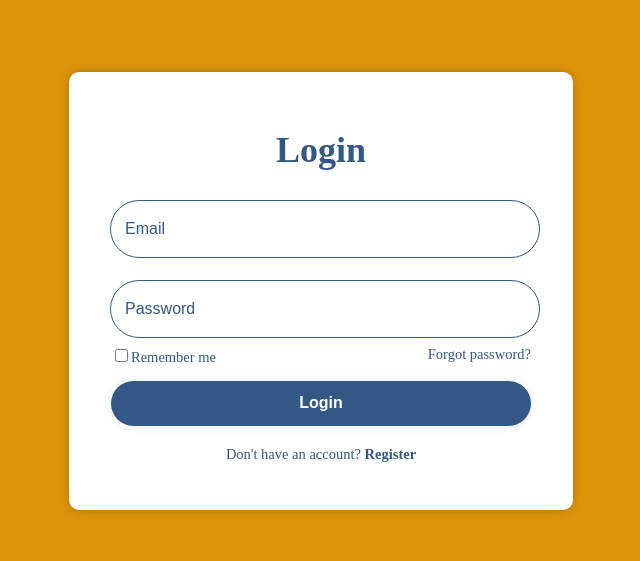
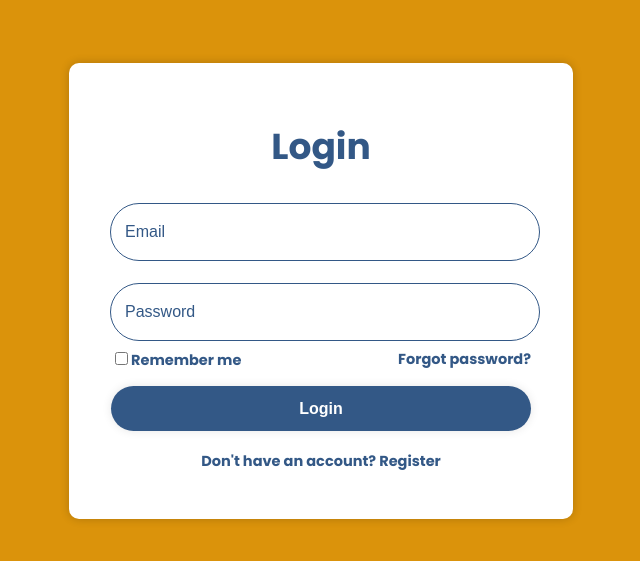
Before and after one commit to chrism-la/Cooked, a React (Create React App) app in the folder client/: page /login in a window 1280 px wide. Shown: the part 109-670 px from the top of the page, without its empty margins (319-959 px from the left). Built offline with nearby package versions, Linux system fonts and the light colour scheme; a web font is replaced by a local one.

Commit message:
styled logout button

```diff
--- a/client/src/scss/Login.css
+++ /dev/null
@@ -1,101 +0,0 @@
-.login-background {
-  display: flex;
-  justify-content: center;
-  align-items: center;
-  min-height: 100vh;
-  background-color: #db930b;
-  background-size: cover;
-  background-position: center;
-}
-
-.login-wrapper {
-  width: 420px;
-  background-color: white;
-  border: 2px solid rgba(255, 255, 255, 0.2);
-  -webkit-backdrop-filter: blur(20px);
-          backdrop-filter: blur(20px);
-  box-shadow: 0 0 10px rgba(0, 0, 0, 0.2);
-  color: #335886;
-  border-radius: 10px;
-  padding: 30px 40px;
-}
-.login-wrapper h1 {
-  font-size: 36px;
-  text-align: center;
-}
-.login-wrapper .input-box {
-  position: relative;
-  width: 100%;
-  height: 50px;
-  margin: 30px 0;
-}
-.login-wrapper .input-box input {
-  text-align: start;
-  width: 100%;
-  height: 100%;
-  background: transparent;
-  border: none;
-  outline: 1px solid #335886;
-  border: 2px solid rgba(255, 255, 255, 0.2);
-  border-radius: 40px;
-  font-size: 16px;
-  color: #335886;
-}
-.login-wrapper .input-box input::-moz-placeholder {
-  color: #335886;
-  padding-left: 10px;
-}
-.login-wrapper .input-box input::placeholder {
-  color: #335886;
-  padding-left: 10px;
-}
-.login-wrapper .input-box i {
-  position: absolute;
-  right: 20px;
-  top: 50%;
-  transform: translateY(-50%);
-  font-size: 20px;
-}
-.login-wrapper .remember-forgot {
-  display: flex;
-  justify-content: space-between;
-  font-size: 14.5px;
-  margin: -15px 0 15px;
-}
-.login-wrapper .remember-forgot label input {
-  accent-color: #335886;
-  margin-right: 3px;
-}
-.login-wrapper .remember-forgot a {
-  color: #335886;
-  text-decoration: none;
-}
-.login-wrapper .remember-forgot a:hover {
-  text-decoration: underline;
-}
-.login-wrapper .btn {
-  width: 100%;
-  height: 45px;
-  background: #335886;
-  border: none;
-  outline: none;
-  border-radius: 40px;
-  box-shadow: 0 0 10px rgba(0, 0, 0, 0.1);
-  cursor: pointer;
-  font-size: 16px;
-  color: white;
-  font-weight: 600;
-}
-.login-wrapper .register-link {
-  font-size: 14.5px;
-  text-align: center;
-  margin: 20px 0 15px;
-}
-.login-wrapper .register-link p a {
-  color: #335886;
-  text-decoration: none;
-  font-weight: 600;
-}
-.login-wrapper .register-link p a:hover {
-  text-decoration: underline;
-}/*# sourceMappingURL=Login.css.map */
--- a/client/src/scss/Login.scss
+++ b/client/src/scss/Login.scss
@@ -2,6 +2,7 @@
 @import './mixins';
 
 .login-background {
+    @include bold-font;
     display: flex;
     justify-content: center;
     align-items: center;
```
Also changed, not shown: 1 other file (tests, documents, lock files or other folders). Lines whose indentation alone changed are shown as unchanged.
